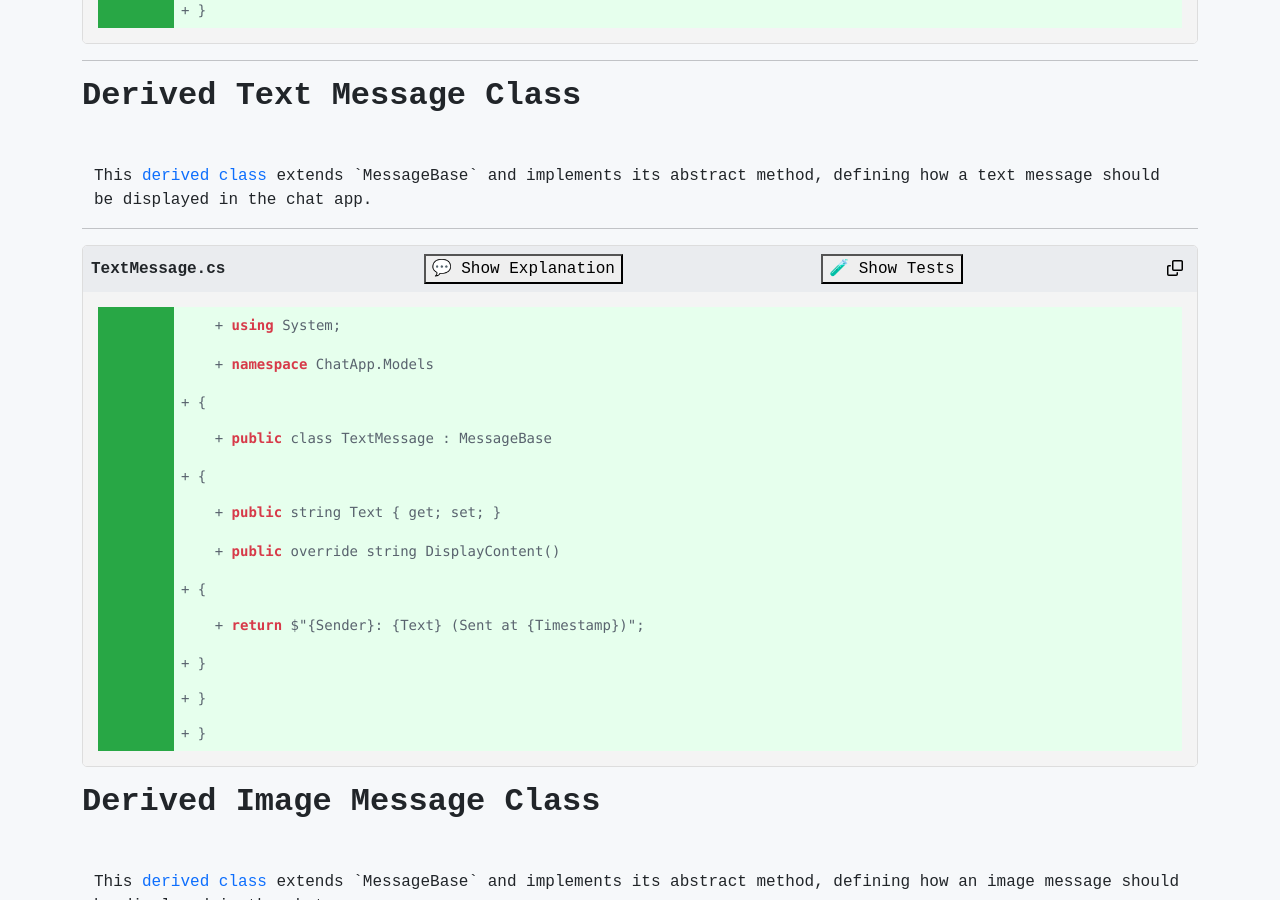
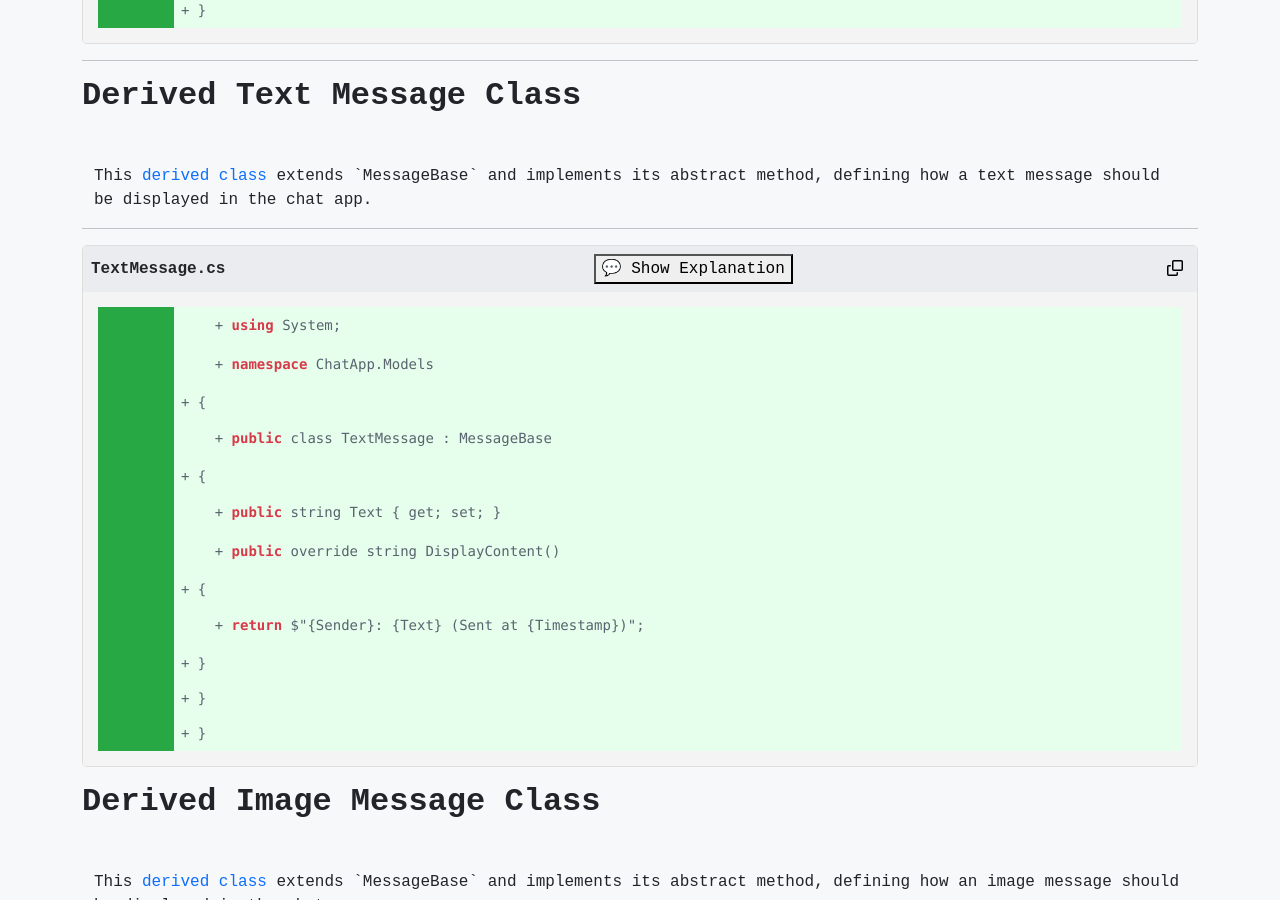
Before and after one commit to JWalshe86/ChatApp, a Jekyll site: the page built from docs/ChatAppPartTwo.md, in a window 1280 px wide and 900 px high, scrolled down 836 px. Built offline with Jekyll 4.4.1, drawn with Linux system fonts in a browser that asks for light colours.

Commit message:
Update ChatAppPartTwo.md

```diff
--- a/docs/ChatAppPartTwo.md
+++ b/docs/ChatAppPartTwo.md
@@ -187,7 +187,6 @@ namespace ChatApp.Models
 
         <!-- Toggle Button -->
         <button class="toggle-button" id="toggleButtonTextMessage" data-target="textmessage">💬 Show Explanation</button>
-        <button class="toggle-button" data-target="test-textmessage">🧪 Show Tests</button>
 
         <button class="copy-button" aria-label="Copy code">
             <svg aria-hidden="true" focusable="false" class="octicon octicon-copy" viewBox="0 0 16 16" width="16" height="16" fill="currentColor">
```
